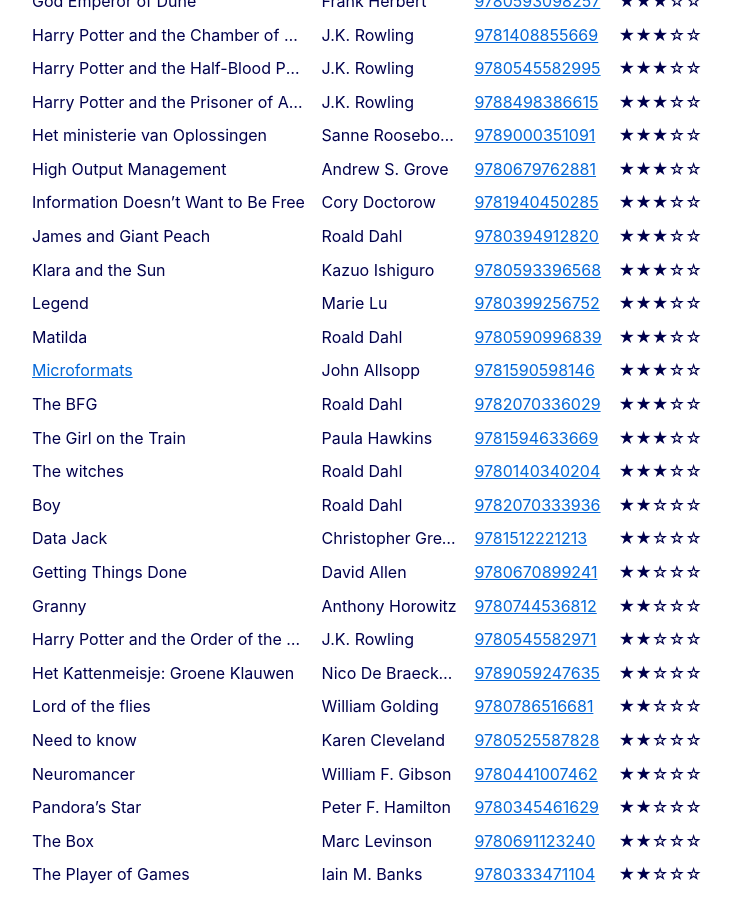
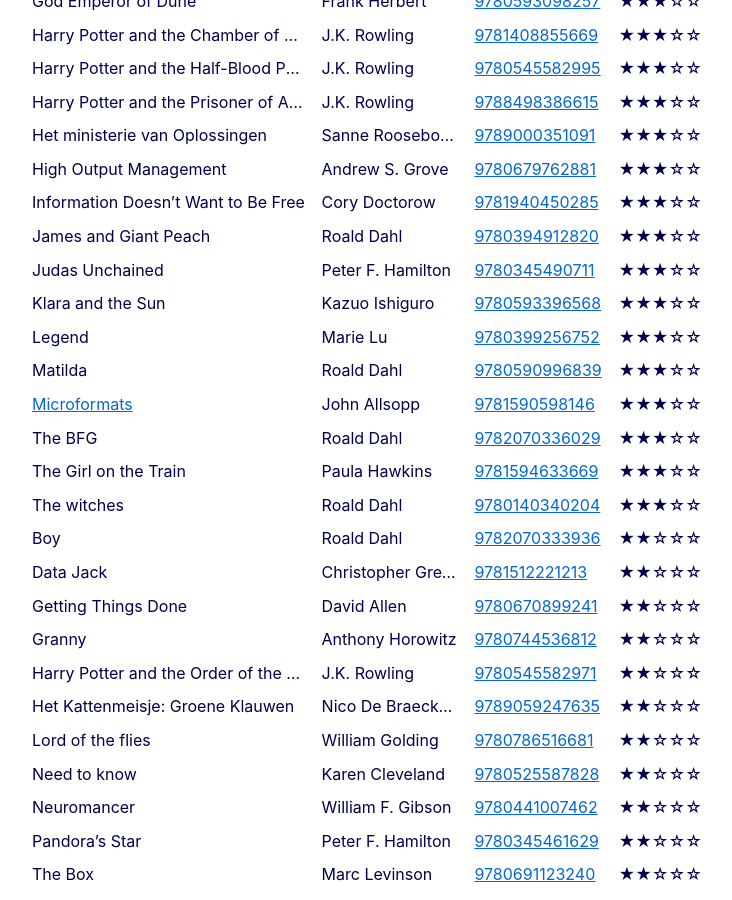
Before and after one commit to cimm/suffix, a Jekyll site: the page built from reading/index.html, in a window 1280 px wide and 900 px high, scrolled down 2052 px. Shown: the whole window, without its empty margins (273-1005 px from the left). Built offline with Jekyll 4.4.1, drawn with Linux system fonts in a browser that asks for light colours.

Commit message:
Add Judas Unchained by P.F. Hamilton to books

```diff
--- a/_data/books.yml
+++ b/_data/books.yml
@@ -169,6 +169,10 @@
 - name: "James and Giant Peach"
   author: "Roald Dahl"
   isbn13: 9780394912820
+  rating: 3
+- name: "Judas Unchained"
+  author: "Peter F. Hamilton"
+  isbn13: 9780345490711
   rating: 3
 - name: "Kingpin"
   author: "Kevin Poulsen"
```
